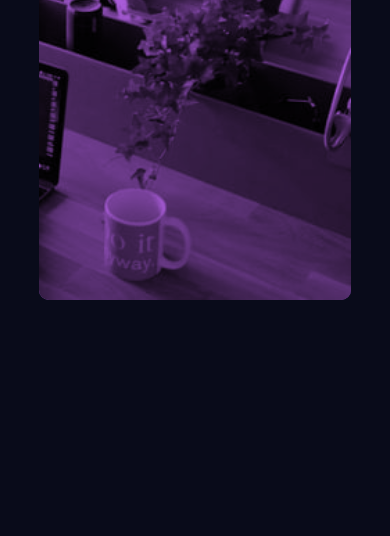
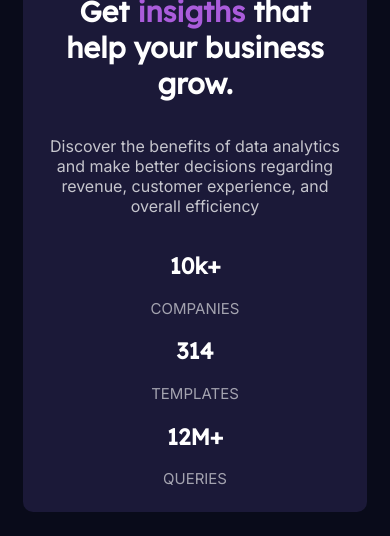
Before and after one commit to altovoy/stats-preview-card-component-main, a plain HTML site: page index.html in a window 390 px wide. Shown: the part 357-893 px from the top of the page. Before the commit the page ends 844 px from the top, so only its background shows below. Drawn offline with Linux system fonts and the light colour scheme.

Commit message:
Full responsive
+ Desktop version ready
+ Mobile version ready

```diff
--- a/css/styles.css
+++ b/css/styles.css
@@ -1,87 +1,148 @@
-
-
-
-:root{
+:root {
     /* primary colors */
-    --very-dark-blue: hsl(233, 47%, 7%); /* main background */
-    --dark-desaturated-blue: hsl(244, 38%, 16%); /* card background */
-    --soft-violet: hsl(277, 64%, 61%); /* accent */
+    --very-dark-blue       : hsl(233, 47%, 7%);
+    /* main background */
+    --dark-desaturated-blue: hsl(244, 38%, 16%);
+    /* card background */
+    --soft-violet          : hsl(277, 64%, 61%);
+    /* accent */
 
     /* neutral colors */
-    --slightly-transparent-white-main: hsla(0, 0%, 100%, 0.75); /* main paragraph */
-    --slightly-transparent-white-stat: hsla(0, 0%, 100%, 0.6);  /* stat headings */
+    --slightly-transparent-white-main: hsla(0, 0%, 100%, 0.75);
+    /* main paragraph */
+    --slightly-transparent-white-stat: hsla(0, 0%, 100%, 0.6);
+    /* stat headings */
 }
 
-body{
-    margin: 0;
+body {
+    margin          : 0;
+    padding         : 0;
+    font-size       : 15px;
+    color           : white;
+    font-family     : 'Inter';
+    font-weight     : 400;
+    background-color: var(--very-dark-blue);
+
+    display        : flex;
+    /* flex-wrap   : wrap; */
+    align-items    : center;
+    align-content  : center;
+    justify-content: center;
+}
+
+body,
+html {
+    width  : 100%;
+    height : 100%;
+    margin : 0;
     padding: 0;
-    font-size: 15px;
-    color: white;
-    font-family: 'Inter';
-    font-weight: 400;
-    background-color: var(--very-dark-blue);
 }
 
 p {
     color: var(--slightly-transparent-white-main);
 }
 
-.container{
+.container {
     background-color: var(--dark-desaturated-blue);
-    margin: 10%;
-    position: relative;
-    border-radius: 10px;
-    overflow: hidden;
+    margin          : 10%;
+    position        : relative;
+    border-radius   : 10px;
+    overflow        : hidden;
 }
 
 .card-content {
-    width: 40%;
-    height: auto;
-    padding: 5%;
+    width          : 38%;
+    height         : auto;
+    padding        : 7%;
+    display        : flex;
+    flex-direction : column;
+    justify-content: space-evenly;
 }
 
 .image-holder {
-    content: "";
+    content   : "";
     background: var(--soft-violet);
-    position: absolute;
-    right: 0;
-    top: 0;
-    bottom: 0;
-    height: 100%;
+    position  : absolute;
+    right     : 0;
+    top       : 0;
+    bottom    : 0;
+    height    : 100%;
+    width     : 50%;
 }
 
 img {
     mix-blend-mode: multiply;
-    height: 100%;
+    height        : 100%;
+    width         : 100%;
+    object-fit    : cover;
+    display: block;
 }
 
-h1, h2, h3 {
+h1 {
+    font-size: 2.5rem;
+}
+
+h1,
+h2,
+h3 {
     font-family: 'Lexend Deca';
 }
 
-.accent{
+.accent {
     color: var(--soft-violet);
 }
 
 .stat-desc {
-    color: var(--slightly-transparent-white-stat);
+    color         : var(--slightly-transparent-white-stat);
     text-transform: uppercase;
 }
 
 
-.summary{
-    display: flex;
-    flex-direction: row;
+.summary {
+    margin-top     : 10%;
+    display        : flex;
+    flex-direction : row;
     justify-content: space-between;
-    align-items: baseline;
+    align-items    : baseline;
 }
 
 
-@media only screen and (max-width: 375px) {
+@media only screen and (max-width: 830px) {
+    body {
+        display: table;
+    }
+
+    h1 {
+        font-size: 1.8rem;
+    }
+
+    p{
+        font-size: 1rem;
+    }
+
+    .container {
+        height    : auto;
+        text-align: center;
+        margin: 6%;
+    }
+
+    .image-holder {
+        position: relative;
+        width   : 100%;
+    }
+
+    .card-content {
+        width: initial;
+    }
+
+    .summary {
+        margin-top     : 0;
+        flex-direction : column;
+        justify-content: space-between;
+        align-items    : center;
+    }
 
 }
 
 
-@media only screen and (min-width: 1440px) {
-
-}
+@media only screen and (min-width: 1440px) {}
--- a/index.html
+++ b/index.html
@@ -32,17 +32,17 @@
 
       <section class="summary">
         <div>
-          <h3>10k+</h3>
+          <h2>10k+</h2>
           <span class="stat-desc">Companies</span>
         </div>
 
         <div>
-          <h3>314</h3>
+          <h2>314</h2>
           <span class="stat-desc">Templates</span>
         </div>
 
         <div>
-          <h3>12M+</h3>
+          <h2>12M+</h2>
           <span class="stat-desc">Queries</span>
         </div>
       </section>
```
Also changed, not shown: design/desktop-preview.jpg (deleted).
